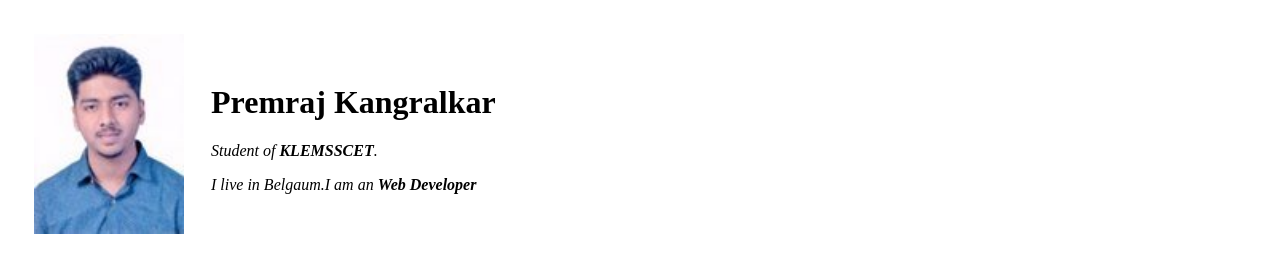
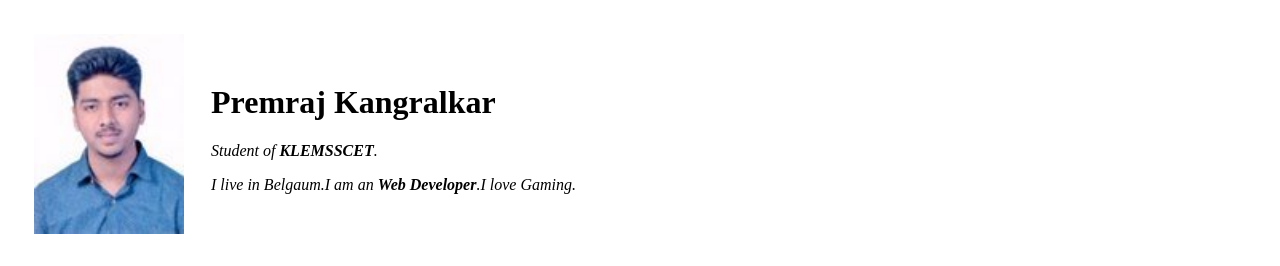
Before and after one commit to Premraj15/cv, a plain HTML site: page index.html in a window 1280 px wide. Shown: the top 266 px of the page. Drawn offline with Linux system fonts and the light colour scheme.

Commit message:
Update index.html

```diff
--- a/index.html
+++ b/index.html
@@ -13,7 +13,7 @@
       <td>
         <h1>Premraj Kangralkar</h1>
         <p><em>Student of <strong>KLEMSSCET</strong>.</em></p>
-        <p><em>I live in Belgaum.I am an <strong>Web Developer</strong></em></p>
+        <p><em>I live in Belgaum.I am an <strong>Web Developer</strong>.I love Gaming.</em></p>
       </td>
     </tr>
   </table>
```
